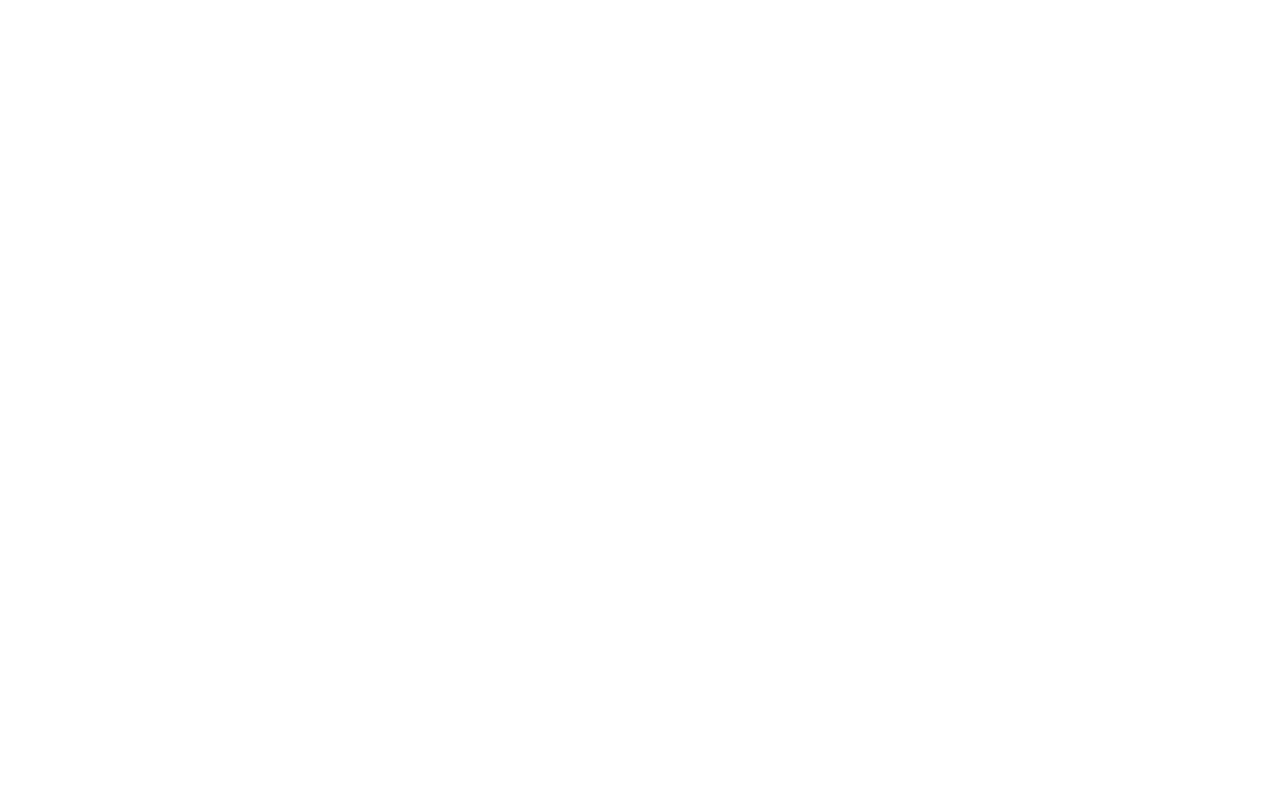
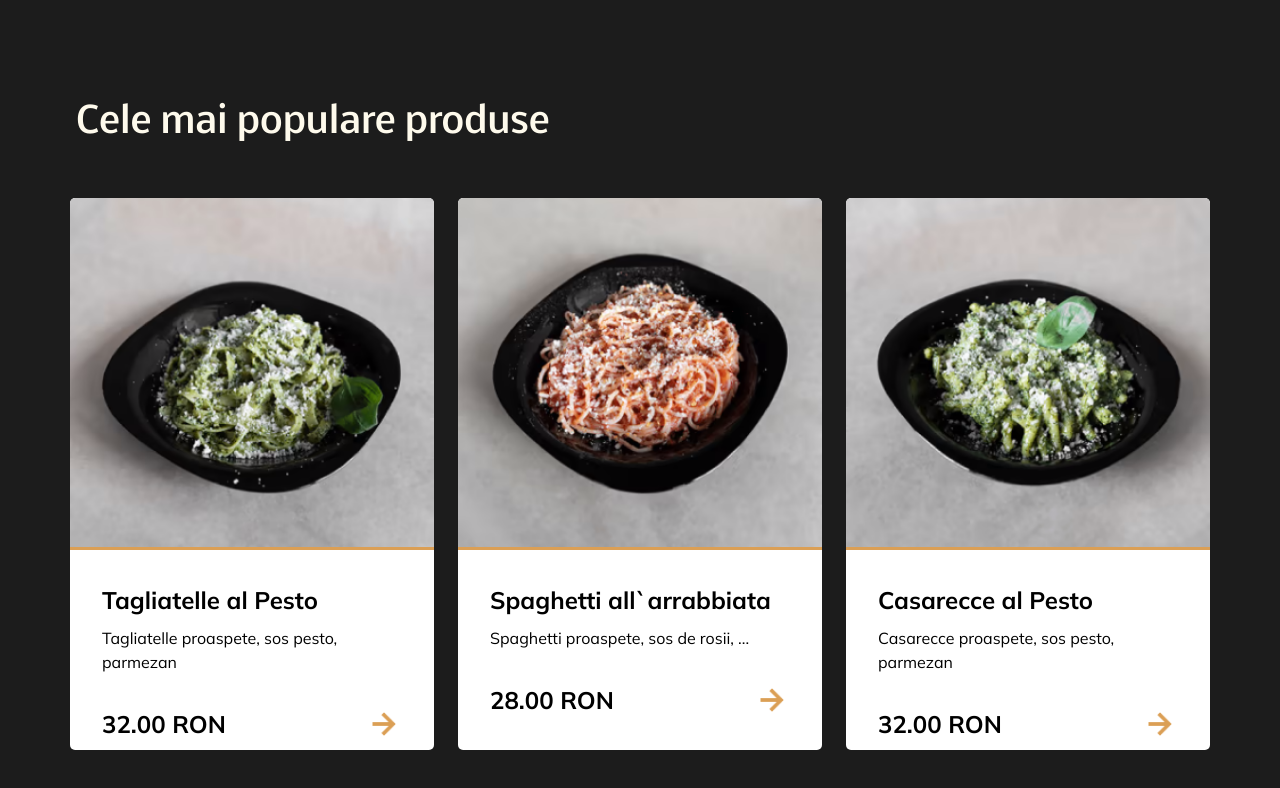
Before and after one commit to Dinul7/TemeHTML, a website: page pastificio/index.html in a window 1280 px wide. Drawn offline with nearby package versions, Linux system fonts and the light colour scheme.

Commit message:
most common section

```diff
--- a/pastificio/index.html
+++ b/pastificio/index.html
@@ -38,6 +38,67 @@
   </head>
 
   <body>
-    <div class="top-navbar container"></div>
+    <div class="top-navbar container">
+
+    </div>
+
+
+
+    <section class="most-popular">
+      <div class="products container">
+        <h3>Cele mai populare produse</h3>
+        <div class="cards-wrapper row">
+          <div class="cards col">
+            <img src="./pastificio-photos/tagliata  al pesto.png" alt="tagliata" />
+
+            <div class="info-wrapper">
+              <h5>Tagliatelle al Pesto</h5>
+              <p>Tagliatelle proaspete, sos pesto, parmezan</p>
+
+              <div class="price-box">
+                <p>32.00 RON</p>
+                <div class="img-wrapper">
+                  <img src="./pastificio-photos/Vector.png" alt="" />
+                </div>
+              </div>
+            </div>
+          </div>
+
+          <div class="cards col">
+            <img src="./pastificio-photos/arrabiata.png" alt="arrabiata" />
+            <div class="info-wrapper">
+              <h5>Spaghetti all`arrabbiata</h5>
+              <p>Spaghetti proaspete, sos de rosii, ...</p>
+
+              <div class="price-box">
+                <p>28.00 RON</p>
+
+                <div class="img-wrapper">
+                  <img src="./pastificio-photos/Vector.png" alt="" />
+                </div>
+              </div>
+            </div>
+          </div>
+
+          <div class="cards col">
+            <img src="./pastificio-photos/casarece al pesto.png" alt="arrabiata" />
+            <div class="info-wrapper">
+              <h5>Casarecce al Pesto</h5>
+              <p>Casarecce proaspete, sos pesto, parmezan</p>
+
+              <div class="price-box">
+                <p>32.00 RON</p>
+
+                <div class="img-wrapper">
+                  <img src="./pastificio-photos/Vector.png" alt="" />
+                </div>
+              </div>
+            </div>
+          </div>
+        </div>
+      </div>
+    </section>
+
+
   </body>
 </html>
--- a/pastificio/style.scss
+++ b/pastificio/style.scss
@@ -0,0 +1,86 @@
+.most-popular {
+    background-color: #1c1c1c;
+    width: 100%;
+    height: 846px;
+
+    .products {
+        padding: 0;
+      h3 {
+        font-family: "Nobile", sans-serif;
+        color: #fefaec;
+        font-weight: 500;
+        font-size: 36px;
+        line-height: 54px;
+        padding-top: 96px;
+        margin-bottom: 48px;
+        padding-left: 6px;
+
+      }
+
+      .cards-wrapper {
+        display: flex;
+        gap: 24px;
+        margin: 0;
+
+      }
+      .cards {
+        background-color: #ffffff;
+        width: 384px;
+        height: 552px;
+        border-radius: 5px;
+        padding: 0;
+
+        img {
+          width: 100%;
+          height: 352px;
+          border-bottom: 3px solid #db9f55;
+          border-top-left-radius: 5px;
+          border-top-right-radius: 5px;
+        }
+
+        .info-wrapper {
+          padding: 32px;
+          h5 {
+            font-family: "Mulish", sans-serif;
+            font-weight: 700;
+            font-size: 24px;
+            line-height: 36px;
+            color: #000;
+            margin-bottom: 8px;
+          }
+          p {
+            font-family: "Mulish", sans-serif;
+            font-weight: 400;
+            font-size: 16px;
+            line-height: 24px;
+            color: #000;
+            margin: 0;
+          }
+          .price-box {
+            display: flex;
+            justify-content: space-between;
+            margin-top: 32px;
+            height: 36px;
+            p {
+              font-family: "Mulish", sans-serif;
+              font-weight: 700;
+              font-size: 24px;
+              line-height: 36px;
+            }
+            .img-wrapper {
+              width: 36px;
+              height: 36px;
+              display: flex;
+              justify-content: center;
+              align-items: center;
+            }
+            img {
+              width: 24px;
+              height: 24px;
+              border: none;
+            }
+          }
+        }
+      }
+    }
+  }
```
Also changed, not shown: pastificio/pastificio-photos/Comment.png (added), pastificio/pastificio-photos/Heart.png (added), pastificio/pastificio-photos/Instagram_logo_2016 1.png (added), pastificio/pastificio-photos/Stars.png (added), pastificio/pastificio-photos/Vector.png (added), pastificio/pastificio-photos/arrabiata.png (added), pastificio/pastificio-photos/card 1.png (added), pastificio/pastificio-photos/card 2.png (added), pastificio/pastificio-photos/card 3.png (added), pastificio/pastificio-photos/casarece al pesto.png (added), pastificio/pastificio-photos/style.css (added), pastificio/pastificio-photos/tagliata  al pesto.png (added), pastificio/style.css, pastificio/style.min.css.
